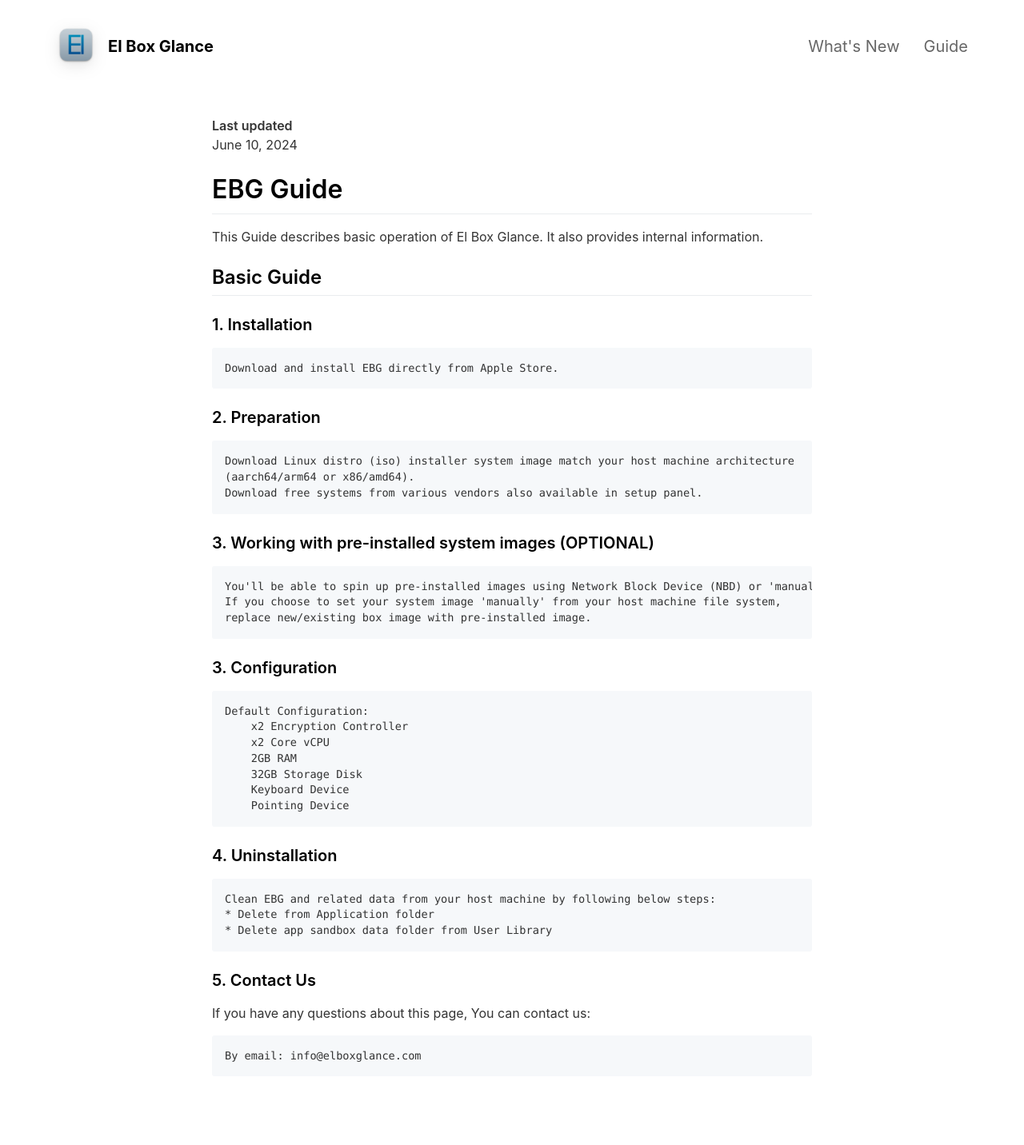
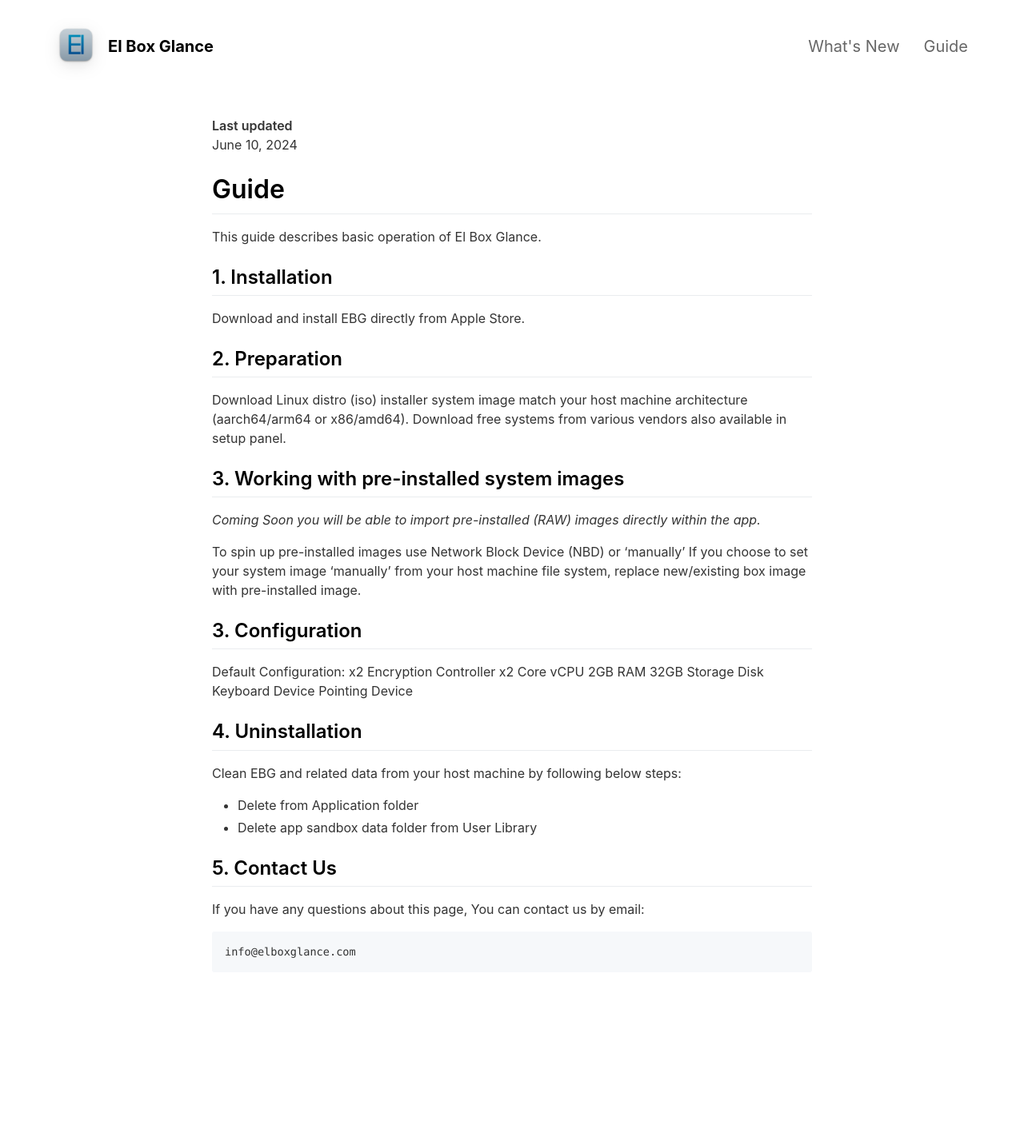
Before and after one commit to i3bit/ebg, a Jekyll site: the page built from _pages/guide.md, in a window 1280 px wide. Shown: the whole page at 80% size. Built offline with Jekyll 4.4.1, drawn with Linux system fonts in a browser that asks for light colours; nearby versions of some CDN libraries; after the commit the page ends 1302 px from its top, so only the background shows below that.

Commit message:
Update guide.md

```diff
--- a/_pages/guide.md
+++ b/_pages/guide.md
@@ -7,40 +7,46 @@ include_in_header: true
 **Last updated**
 June 10, 2024
 
-# EBG Guide
-This Guide describes basic operation of El Box Glance. It also provides internal information.
+# Guide
+This guide describes basic operation of El Box Glance.
 <br>
 
-## Basic Guide
+## 1. Installation
 
-### 1. Installation
-    Download and install EBG directly from Apple Store.
+Download and install EBG directly from Apple Store.
 
-### 2. Preparation
-    Download Linux distro (iso) installer system image match your host machine architecture
-    (aarch64/arm64 or x86/amd64).
-    Download free systems from various vendors also available in setup panel.
+## 2. Preparation
 
-### 3. Working with pre-installed system images (OPTIONAL)
-    You'll be able to spin up pre-installed images using Network Block Device (NBD) or 'manually'
-    If you choose to set your system image 'manually' from your host machine file system,
-    replace new/existing box image with pre-installed image.
+Download Linux distro (iso) installer system image match your host machine architecture
+(aarch64/arm64 or x86/amd64).
+Download free systems from various vendors also available in setup panel.
 
-### 3. Configuration
-    Default Configuration:
-        x2 Encryption Controller
-        x2 Core vCPU
-        2GB RAM
-        32GB Storage Disk
-        Keyboard Device
-        Pointing Device
+## 3. Working with pre-installed system images
 
-### 4. Uninstallation
-    Clean EBG and related data from your host machine by following below steps:
-    * Delete from Application folder
-    * Delete app sandbox data folder from User Library
+*Coming Soon you will be able to import pre-installed (RAW) images directly within the app.*
 
-### 5. Contact Us
-If you have any questions about this page, You can contact us:
+To spin up pre-installed images use Network Block Device (NBD) or 'manually'
+If you choose to set your system image 'manually' from your host machine file system,
+replace new/existing box image with pre-installed image.
 
-    By email: info@elboxglance.com
+## 3. Configuration
+
+Default Configuration:
+    x2 Encryption Controller
+    x2 Core vCPU
+    2GB RAM
+    32GB Storage Disk
+    Keyboard Device
+    Pointing Device
+
+## 4. Uninstallation
+
+Clean EBG and related data from your host machine by following below steps:
+* Delete from Application folder
+* Delete app sandbox data folder from User Library
+
+## 5. Contact Us
+
+If you have any questions about this page, You can contact us by email:
+
+    info@elboxglance.com
```
